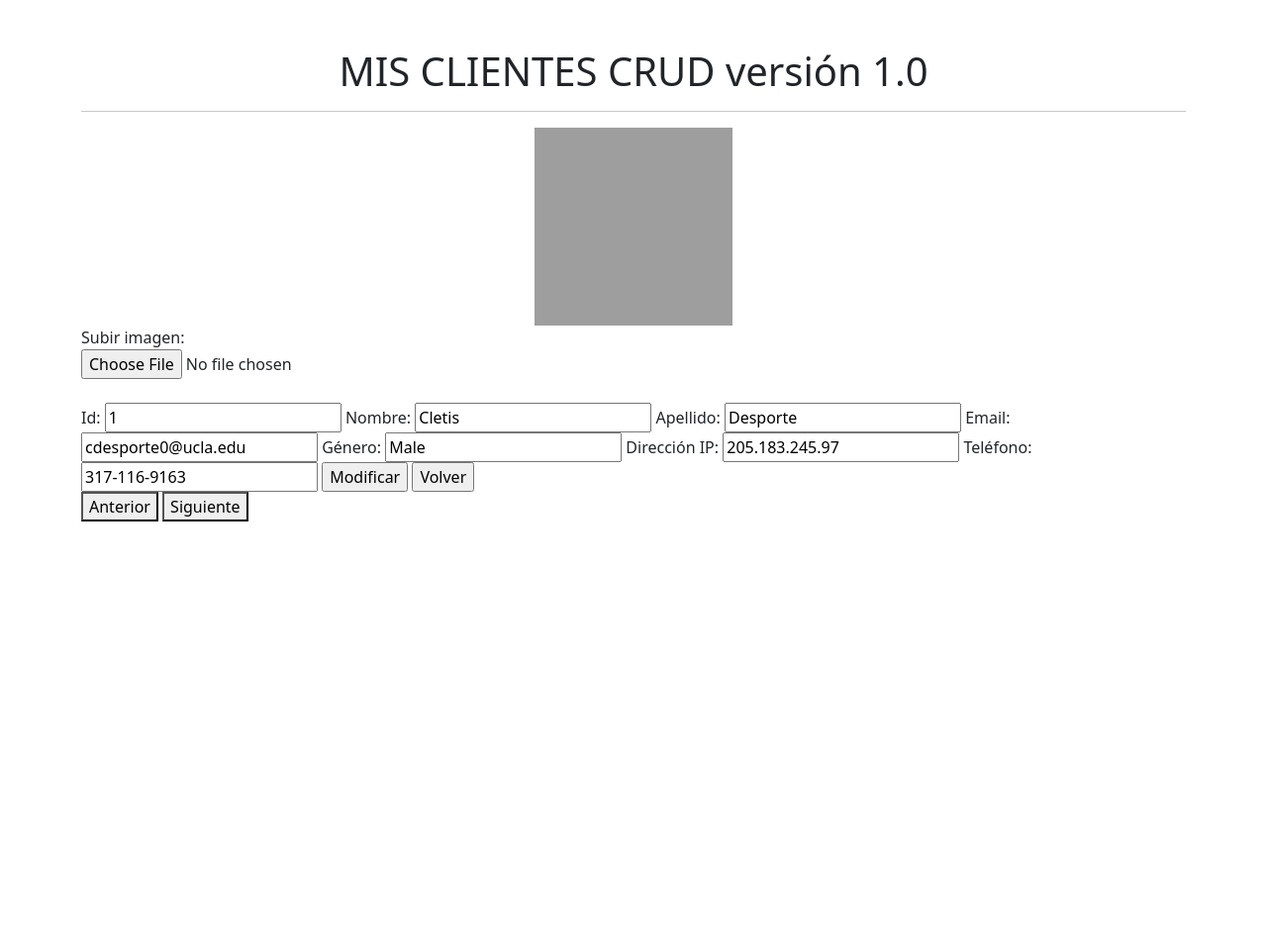
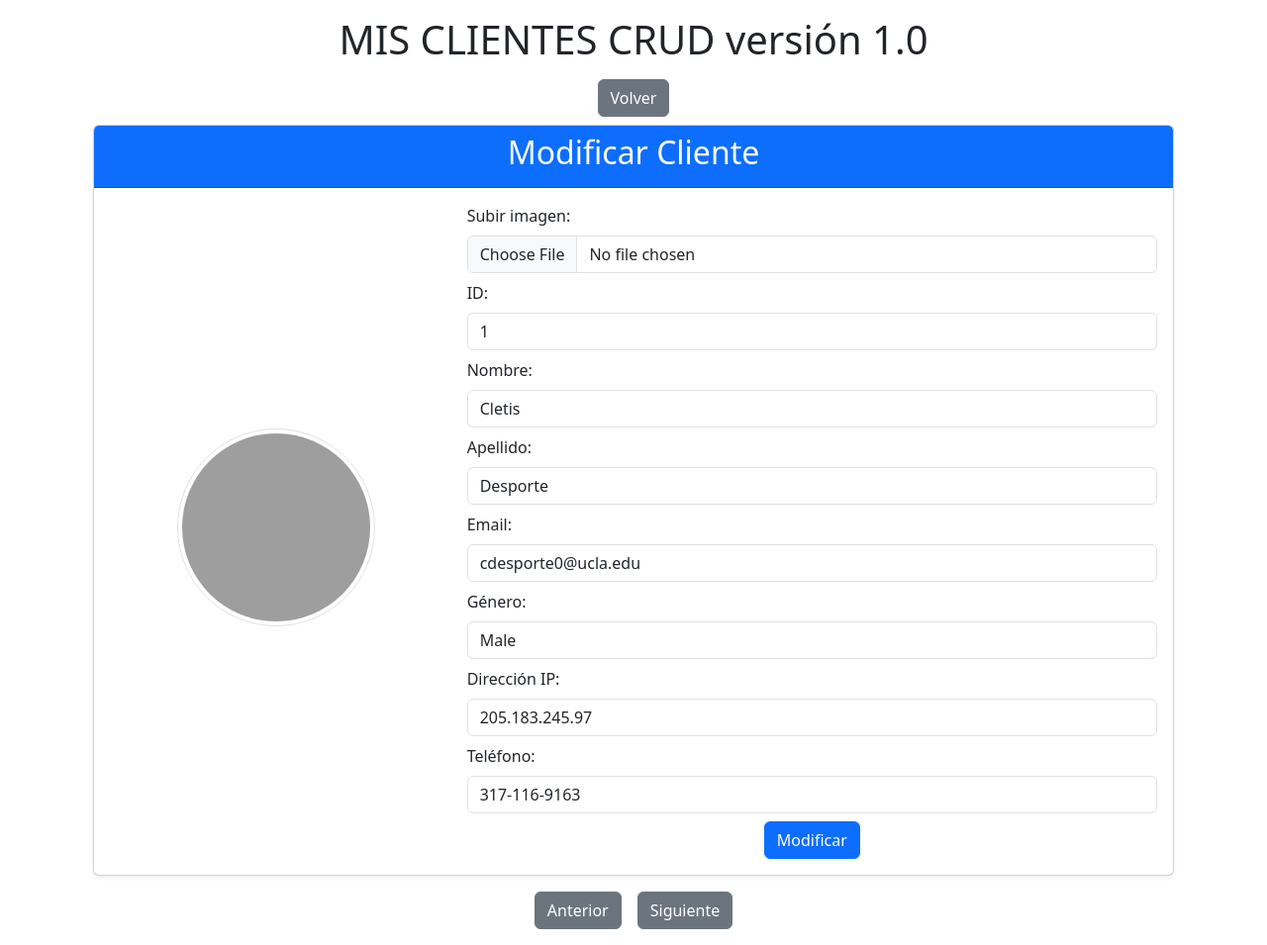
Before and after one commit to sesmerov/proyectoCRUD, a PHP site: page /?orden=Modificar&id=1 in a window 1280 px wide. Shown: the whole page at 99% size. Before the commit the page ends 527 px from the top, so only its background shows below. Run offline with PHP 8.4, Linux system fonts and the light colour scheme; data comes from the database, SQL or seed files in the repository; grey boxes are pictures that could not be loaded.

Commit message:
Añadiendo estilo en formulario.php

```diff
--- a/app/views/formulario.php
+++ b/app/views/formulario.php
@@ -1,40 +1,90 @@
-<hr>
+<div class="container mt-3">
+    <!-- Botón Volver -->
+    <div class="mb-2 text-center">
+        <button class="btn btn-secondary" onclick="location.href='./'">Volver</button>
+    </div>
+
+    <!-- Card con Imagen y Formulario -->
+    <div class="card shadow-sm mb-3">
+        <div class="card-header bg-primary text-white text-center">
+            <h2><?= $orden == "Modificar" ? "Modificar Cliente" : "Nuevo Cliente" ?></h2>
+        </div>
+        <div class="card-body">
+            <div class="row align-items-center">
+                <!-- Imagen del Perfil (Solo si es Modificar) -->
                 <?php if ($orden == "Modificar") { ?>
-    <img id="perfil" src="<?= $imagenCliente ?>" alt="Foto de <?= $cli->first_name . " " . $cli->last_name ?>" />
+                <div class="col-md-4 text-center">
+                    <img id="perfil" src="<?= $imagenCliente ?>" alt="Foto de <?= $cli->first_name . ' ' . $cli->last_name ?>"
+                         class="rounded-circle img-thumbnail mb-2" style="width: 200px; height: 200px;">
+                </div>
                 <?php } ?>
+
+                <!-- Formulario -->
+                <div class="<?= $orden == "Modificar" ? 'col-md-8' : 'col-12' ?>">
                     <form method="POST" enctype="multipart/form-data">
-<label for="imagen">Subir imagen:</label><br>
-    <input type="file" name="imagen" id="imagen" accept=".jpg,.jpeg,.png"><br><br>
-    <input type="hidden" name="MAX_FILE_SIZE" value="512000">
-    <label for="id">Id:</label>
-    <input type="text" name="id" readonly value="<?= $cli->id ?>">
+                        <!-- Subir Imagen -->
+                        <div class="mb-2">
+                            <label for="imagen" class="form-label">Subir imagen:</label>
+                            <input type="file" class="form-control" name="imagen" id="imagen" accept=".jpg,.jpeg,.png">
+                        </div>
 
-    <label for="first_name">Nombre:</label>
-    <input type="text" id="first_name" name="first_name" value="<?= $cli->first_name; ?>">
+                        <!-- Datos del Cliente -->
+                        <div class="mb-2">
+                            <label for="id" class="form-label">ID:</label>
+                            <input type="text" class="form-control" id="id" name="id" readonly value="<?= $cli->id ?>">
+                        </div>
 
-    <label for="last_name">Apellido:</label>
-    <input type="text" id="last_name" name="last_name" value="<?= $cli->last_name; ?>">
+                        <div class="mb-2">
+                            <label for="first_name" class="form-label">Nombre:</label>
+                            <input type="text" class="form-control" id="first_name" name="first_name" value="<?= $cli->first_name; ?>">
+                        </div>
 
-    <label for="email">Email:</label>
-    <input type="email" id="email" name="email" value="<?= $cli->email; ?>">
+                        <div class="mb-2">
+                            <label for="last_name" class="form-label">Apellido:</label>
+                            <input type="text" class="form-control" id="last_name" name="last_name" value="<?= $cli->last_name; ?>">
+                        </div>
 
-    <label for="gender">Género:</label>
-    <input type="text" id="gender" name="gender" value="<?= $cli->gender; ?>">
+                        <div class="mb-2">
+                            <label for="email" class="form-label">Email:</label>
+                            <input type="email" class="form-control" id="email" name="email" value="<?= $cli->email; ?>">
+                        </div>
 
-    <label for="ip_address">Dirección IP:</label>
-    <input type="text" id="ip_address" name="ip_address" value="<?= $cli->ip_address; ?>">
+                        <div class="mb-2">
+                            <label for="gender" class="form-label">Género:</label>
+                            <input type="text" class="form-control" id="gender" name="gender" value="<?= $cli->gender; ?>">
+                        </div>
 
-    <label for="telefono">Teléfono:</label>
-    <input type="text" id="telefono" name="telefono" value="<?= $cli->telefono; ?>">
+                        <div class="mb-2">
+                            <label for="ip_address" class="form-label">Dirección IP:</label>
+                            <input type="text" class="form-control" id="ip_address" name="ip_address" value="<?= $cli->ip_address; ?>">
+                        </div>
 
-    <input type="submit" name="orden" value="<?= $orden ?>">
-    <input type="submit" name="orden" value="Volver">
+                        <div class="mb-2">
+                            <label for="telefono" class="form-label">Teléfono:</label>
+                            <input type="text" class="form-control" id="telefono" name="telefono" value="<?= $cli->telefono; ?>">
+                        </div>
+
+                        <!-- Botón Único (Nuevo o Modificar) -->
+                        <div class="text-center">
+                            <button type="submit" name="orden" value="<?= $orden ?>" class="btn btn-primary">
+                                <?= $orden ?>
+                            </button>
+                        </div>
                     </form>
+                </div>
+            </div>
+        </div>
+    </div>
+
+    <!-- Botones de Navegación (Solo si es Modificar) -->
     <?php if ($orden == "Modificar") { ?>
-    <form action="">
+    <form class="d-flex justify-content-center">
         <input type="hidden" name="id" value="<?= $cli->id ?>">
-        <button type="submit" name="nav-modificar" value="Anterior">Anterior</button>
-        <button type="submit" name="nav-modificar" value="Siguiente">Siguiente</button>
+        <button type="submit" name="nav-modificar" value="Anterior" class="btn btn-secondary mx-2">Anterior</button>
+        <button type="submit" name="nav-modificar" value="Siguiente" class="btn btn-secondary mx-2">Siguiente</button>
     </form>
     <?php } ?>
-<p><?= $msg ?? "" ?></p>
+
+    <!-- Mensaje -->
+    <p class="text-center text-muted mt-2"><?= $msg ?? "" ?></p>
+</div>
--- a/app/views/list.php
+++ b/app/views/list.php
@@ -32,13 +32,9 @@
                             <a href="#" onclick="confirmarBorrar('<?= $cli->first_name ?>','<?= $cli->id ?>');" class="btn btn-danger btn-sm">
                                 Borrar
                             </a>
-                        </td>
-                        <td>
                             <a href="?orden=Modificar&id=<?= $cli->id ?>" class="btn btn-warning btn-sm">
                                 Modificar
                             </a>
-                        </td>
-                        <td>
                             <a href="?orden=Detalles&id=<?= $cli->id ?>" class="btn btn-info btn-sm">
                                 Detalles
                             </a>
--- a/app/views/principal.php
+++ b/app/views/principal.php
@@ -25,7 +25,7 @@
 
 <body>
     <div class="container" >
-        <div class="container text-center mt-5">
+        <div class="container text-center mt-3">
             <h1>MIS CLIENTES CRUD versión 1.0</h1>
         </div>
         <div id="aviso">
```
Also changed, not shown: app/views/detalles.php (+62 -35 lines). Lines whose indentation alone changed are shown as unchanged.
